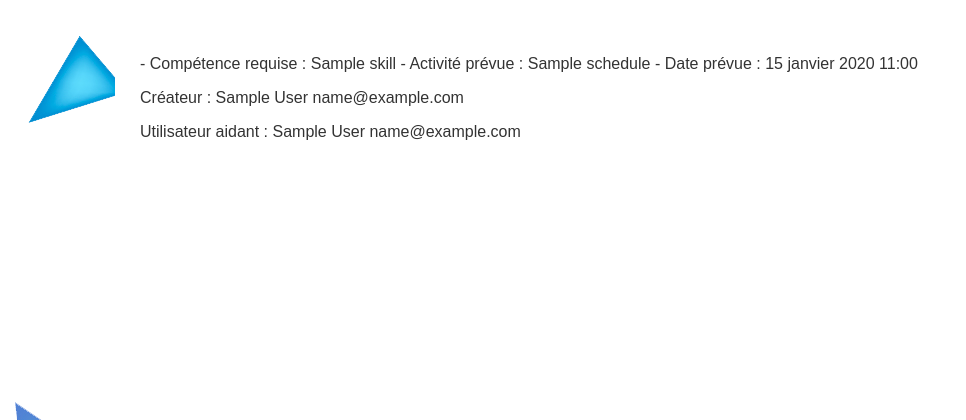
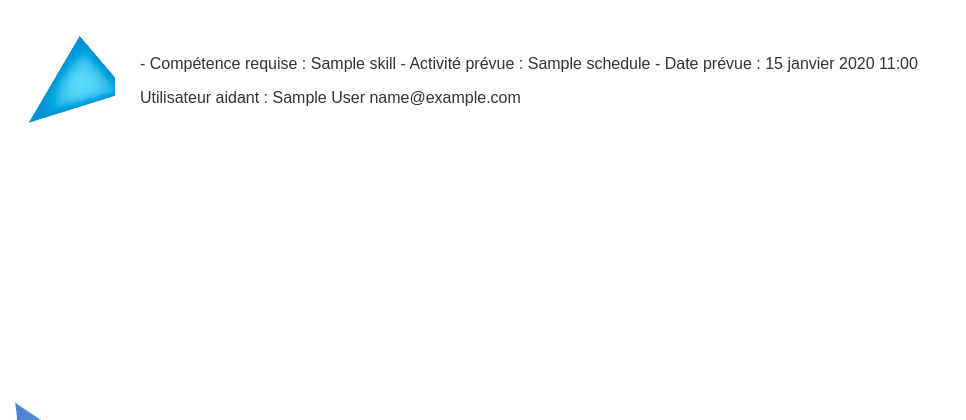
Before and after one commit to severinehmfms/evaldjango, a Django app: template biaudentraide/entraide/templates/entraide/showschedules.html in a window 1280 px wide. Shown: the part 192-612 px from the top of the page, without its empty margins (0-966 px from the left). Run offline with Django 5.2, Linux system fonts and the light colour scheme; the template is opened without the code that fills it: values that come from a table or form of the project are taken from there, others are empty; a user stored in the database is signed in; tables that the repository leaves empty hold one stand-in row (values such as "Sample post").

Commit message:
enlevé l'affichage de l'user créateur

```diff
--- a/biaudentraide/entraide/templates/entraide/showschedules.html
+++ b/biaudentraide/entraide/templates/entraide/showschedules.html
@@ -15,7 +15,6 @@
             - Date prévue : {{ schedule.date_help }}
             </div>
             {% if user.is_authenticated %}
-                <p> Créateur : {{ schedule.user_creator.first_name }} {{ schedule.user_creator.last_name }} {{ schedule.user_creator.email }} </p>
                 <p> Utilisateur aidant :
                     {% if schedule.user_helper is not None  %}
                         {{ schedule.user_helper.first_name }} {{ schedule.user_helper.last_name }} {{ schedule.user_helper.email }} </p>
```
